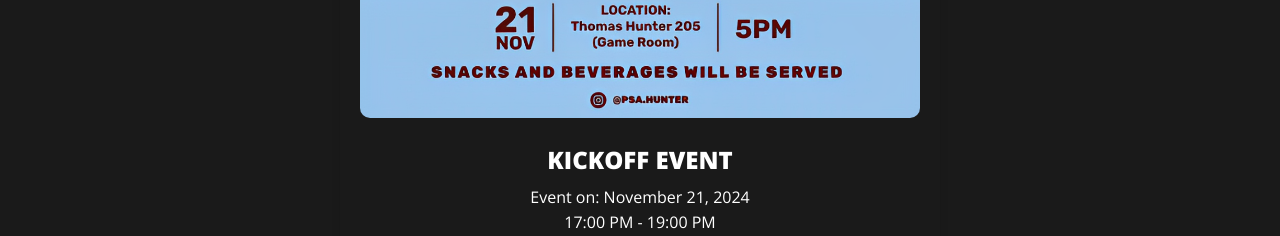
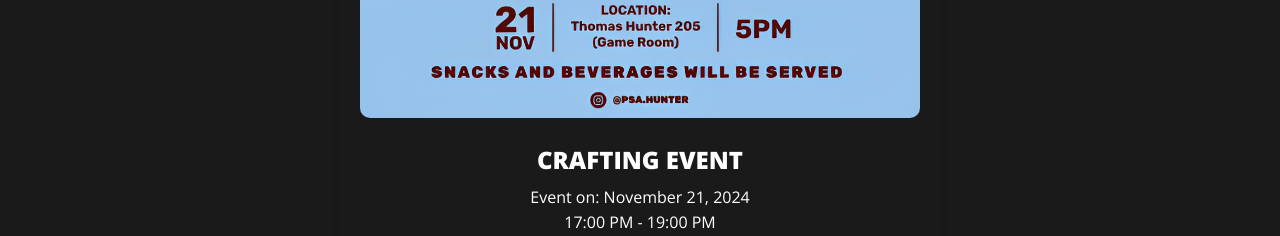
Before and after one commit to cesarmi7/psaweb, a plain HTML site: page index.html in a window 1280 px wide. Shown: the part 1986-2222 px from the top of the page. Drawn offline with nearby package versions, Linux system fonts and the light colour scheme.

Commit message:
Update index.html

```diff
--- a/index.html
+++ b/index.html
@@ -82,7 +82,7 @@
         <h2 data-key="upcomingevents">Upcoming Events</h2>
         <div class="event-card">
             <img src="img/event1.png">
-            <h2>Kickoff Event</h2>
+            <h2>Crafting Event</h2>
             <p data-key="kickoff_eventp">Event on: November 21, 2024<br>17:00 PM - 19:00 PM</p>
             <p data-key="kickoff_eventl">Location: TH 205</p>
             <a href="https://forms.gle/VkJzbypy2qcqJUYQ8" target="_blank" class="btnnn">RSVP</a>
```
